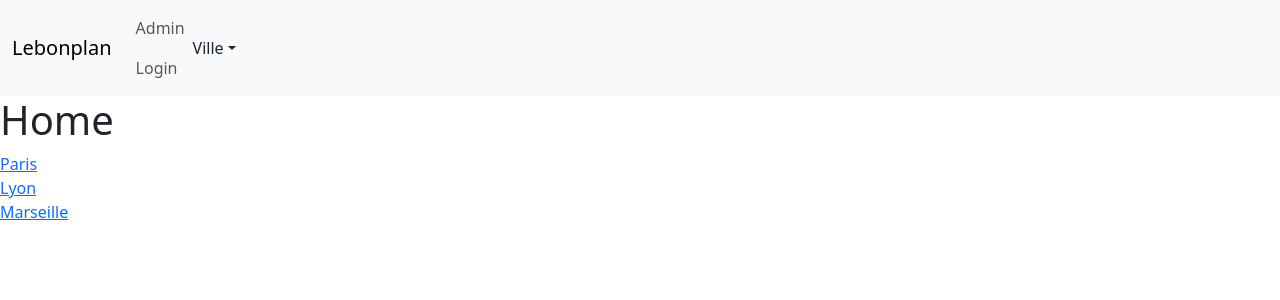
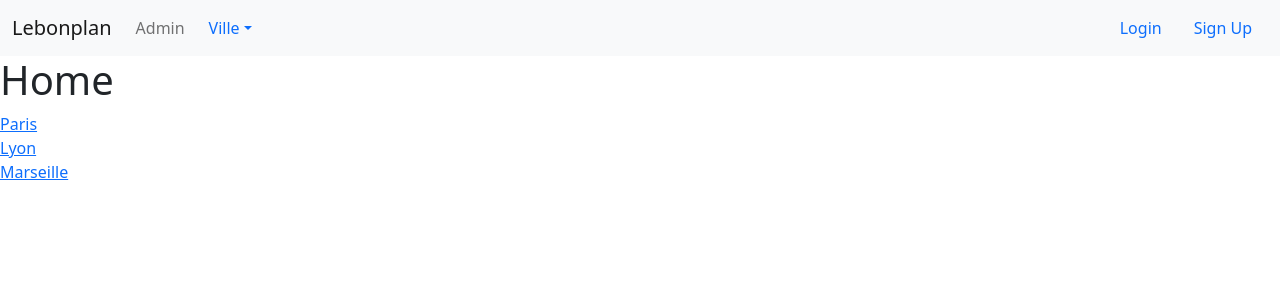
Before and after one commit to JeremieINSINGA/Le-bon-Plan-2, a React (Create React App) app: page / in a window 1280 px wide. Shown: the top 300 px of the page. Built offline with nearby package versions, Linux system fonts and the light colour scheme.

Commit message:
Navbar Login correction

```diff
--- a/src/App.jsx
+++ b/src/App.jsx
@@ -11,7 +11,6 @@ import Marseille from "./cities/marseille";
 import Error404 from "./component/error404";
 import Login from "./component/Login";
 
-
 export default class App extends Component {
     render() {
         return (
@@ -23,7 +22,10 @@ export default class App extends Component {
                     <Route exact path="/" component={Home} />
                     <Route path="/products/cities/Paris" component={Paris} />
                     <Route path="/products/cities/Lyon" component={Lyon} />
-          <Route path="/products/cities/Marseille" component={Marseille} />
+                    <Route
+                        path="/products/cities/Marseille"
+                        component={Marseille}
+                    />
                     <Route path="*" component={Error404} />
                 </Switch>
             </BrowserRouter>
--- a/src/component/Navbar.jsx
+++ b/src/component/Navbar.jsx
@@ -22,34 +22,42 @@ export default class Navbar extends Component {
                             >
                                 <span className="navbar-toggler-icon"></span>
                             </button>
-              <div className="collapse navbar-collapse" id="navbarNav">
+                            <div
+                                className="collapse navbar-collapse"
+                                id="navbarNav"
+                            >
                                 <ul className="navbar-nav">
                                     <li className="nav-item">
                                         <Link className="nav-link" to="/Admin">
                                             Admin
                                         </Link>
-                    <Link className="nav-link" to="/Login">
-                      Login
-                    </Link>
                                     </li>
                                 </ul>
                                 <a
                                     className="nav-link dropdown-toggle"
-                  href="#"
                                     id="navbarDropdown"
                                     role="button"
                                     data-bs-toggle="dropdown"
                                 >
                                     Ville
                                 </a>
-                <ul class="dropdown-menu" aria-labelledby="navbarDropdown">
+                                <ul
+                                    class="dropdown-menu"
+                                    aria-labelledby="navbarDropdown"
+                                >
                                     <li>
-                    <Link className="dropdown-item" to="/products/cities/paris">
+                                        <Link
+                                            className="dropdown-item"
+                                            to="/products/cities/paris"
+                                        >
                                             Paris
                                         </Link>
                                     </li>
                                     <li>
-                    <Link className="dropdown-item" to="/products/cities/lyon">
+                                        <Link
+                                            className="dropdown-item"
+                                            to="/products/cities/lyon"
+                                        >
                                             Lyon
                                         </Link>
                                     </li>
@@ -63,6 +71,13 @@ export default class Navbar extends Component {
                                     </li>
                                 </ul>
                             </div>
+
+                            <Link className="nav-link" to="users/Login">
+                                Login
+                            </Link>
+                            <Link className="nav-link" to="users/signup">
+                                Sign Up
+                            </Link>
                         </div>
                     </nav>
                 </>
```
Also changed, not shown: package.json (+2 -42 lines), 2 other files (tests, documents, lock files or other folders). Lines whose indentation alone changed are shown as unchanged.
